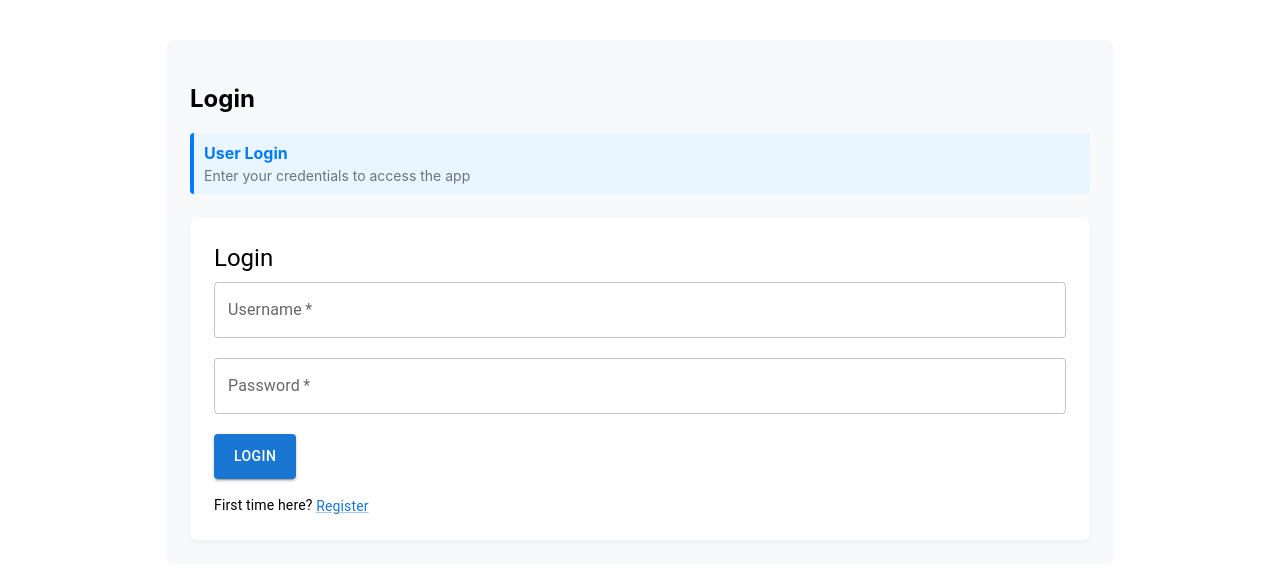
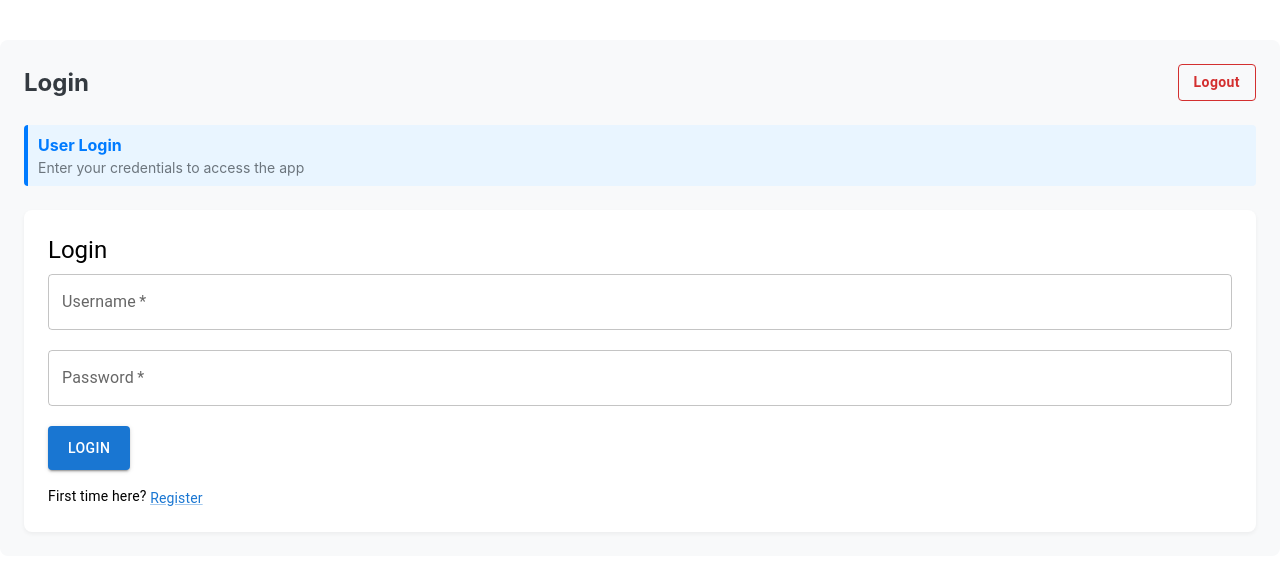
Before and after one commit to Oumaymaazmi/crud-task-front, a React (Create React App) app: page /login in a window 1280 px wide. Shown: the top 580 px of the page. Built offline with nearby package versions, Linux system fonts and the light colour scheme.

Commit message:
add logout btn

```diff
--- a/src/components/FormLayout/Wrapper.js
+++ b/src/components/FormLayout/Wrapper.js
@@ -1,11 +1,34 @@
 
 import { styled } from "@mui/system";
 const Wrapper = styled("div")`
-  max-width: 900px;
+  max-width: 1500px;
   margin: 40px auto;
   padding: 24px;
   background-color: #f8f9fa;
   border-radius: 8px;
+
+  .header {
+    display: flex;
+    justify-content: space-between;
+    align-items: center;
+    margin-bottom: 24px;
+
+    h2 {
+      margin: 0;
+      color: #343a40;
+    }
+
+    .logout-btn {
+      border-color: #d32f2f;
+      color: #d32f2f;
+      font-weight: bold;
+      text-transform: none;
+    }
+
+    .logout-btn:hover {
+      background-color: #fddede;
+    }
+  }
 
   .timeline {
     display: flex;
--- a/src/components/FormLayout/index.js
+++ b/src/components/FormLayout/index.js
@@ -1,11 +1,25 @@
 import React from "react";
-import { styled } from "@mui/system";
 import Wrapper from './Wrapper';
+import { Button } from "@mui/material";
+import { useNavigate } from "react-router-dom";
 
 export default function FormLayout({ sectionName, timelineItems, children, statusMessage, statusType }) {
+    const navigate = useNavigate();
+
+    function handleLogout() {
+    localStorage.removeItem("token");
+    navigate("/login");
+  }
+
   return (
   <Wrapper>
+        <div className="header">
           <h2>{sectionName}</h2>
+          <Button variant="outlined" className="logout-btn" onClick={handleLogout}>
+            Logout
+          </Button>
+        </div>
+
         <div className="timeline">
           {timelineItems.map((item) => (
             <div key={item.id} className={item.selected ? "selected" : ""}>
@@ -14,6 +28,7 @@ export default function FormLayout({ sectionName, timelineItems, children, statu
             </div>
           ))}
         </div>
+
         <div className="form-container">{children}</div>
       </Wrapper>
   );
--- a/src/containers/AppAddProduct/index.js
+++ b/src/containers/AppAddProduct/index.js
@@ -43,6 +43,7 @@ export default function AppAddProduct({ setStatusMessage, setStatusType })  {
 
 
   function handleChange(e) {
+    console.log(e.target.value , e.target.name )
     setProduct({ ...product, [e.target.name]: e.target.value });
   }
 
@@ -54,7 +55,7 @@ export default function AppAddProduct({ setStatusMessage, setStatusType })  {
       const payload = {
         name: product.name,
         price: parseFloat(product.price),
-        quantity: parseInt(product.quantity),
+        quantity: parseFloat(product.quantity),
         category: product.category || null,
       };
 
--- a/src/containers/AppProductListing/index.js
+++ b/src/containers/AppProductListing/index.js
@@ -26,7 +26,8 @@ export default function AppProductListing({ setStatusType, setStatusMessage }) {
     setStatusType(null);
     } catch (err) {
       setStatusType("error");
-      setStatusMessage("Failed to load products.");
+      const errr = err?.response?.data || "Unknown error";
+      setStatusMessage("ERROR: " + errr);
     } finally {
       setLoading(false);
     }
```
Lines whose indentation alone changed are shown as unchanged.
